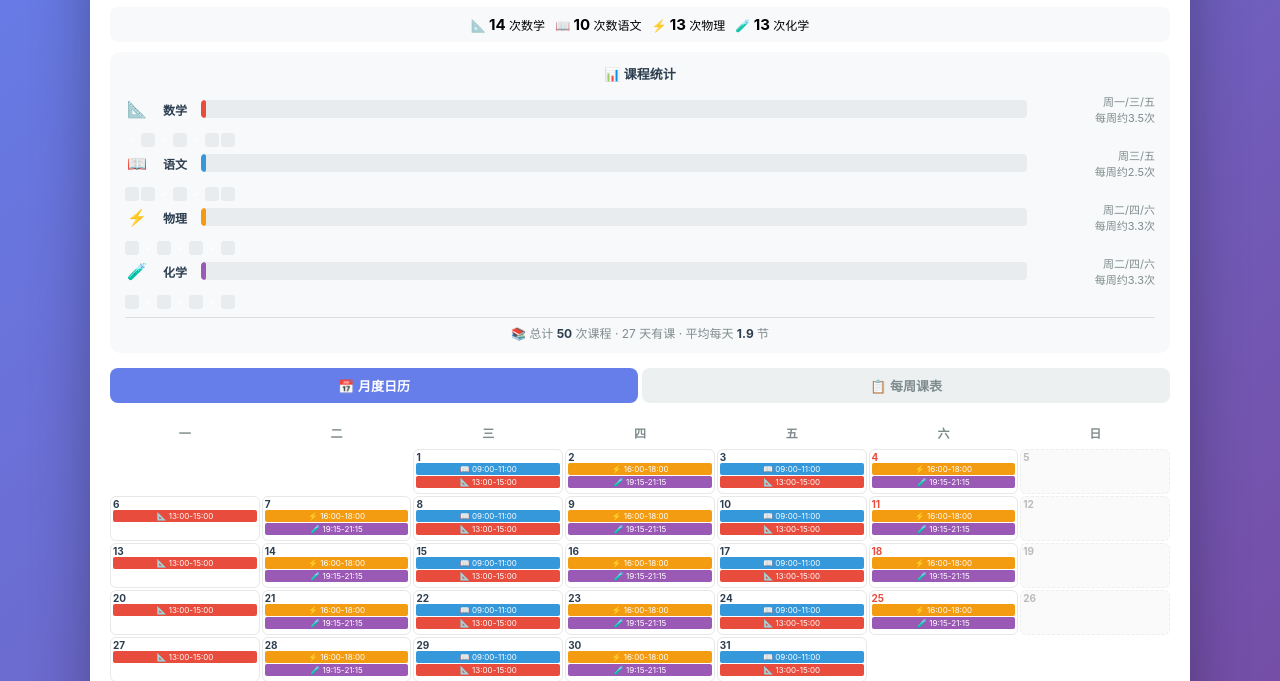
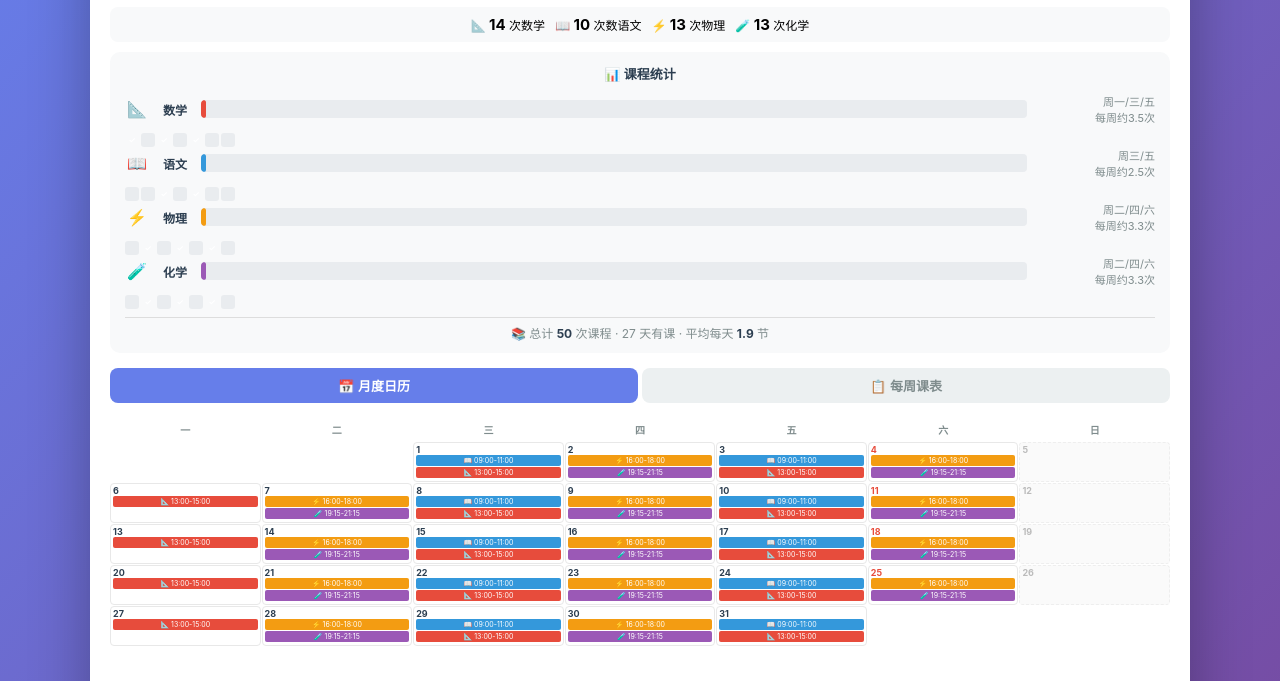
Before and after one commit to glenman/niniu-highschool-calendar, a plain HTML site: page index.html in a window 1280 px wide. Shown: the part 136-817 px from the top of the page. Drawn offline with Linux system fonts and the light colour scheme.

Commit message:
fix: 缩小日历格子间距和字号，竖屏7列完整显示

```diff
--- a/index.html
+++ b/index.html
@@ -87,28 +87,28 @@
         .cal-grid {
             display: grid;
             grid-template-columns: repeat(7, 1fr);
-            gap: 2px;
+            gap: 1px;
         }
         .cal-grid .col-header {
             text-align: center;
-            font-size: 12px;
+            font-size: 10px;
             font-weight: bold;
             color: #7f8c8d;
-            padding: 6px 0;
+            padding: 4px 0;
         }
         .cal-day {
-            min-height: 45px;
+            min-height: 40px;
             border: 1px solid #e8e8e8;
-            border-radius: 6px;
+            border-radius: 4px;
             padding: 2px;
             display: flex;
             flex-direction: column;
             gap: 1px;
         }
         .cal-day.empty { border: none; background: transparent; }
-        .cal-day.sun-empty { border: 1px dashed #eee; background: #fafafa; }
+        .cal-day.sun-empty { border: 1px dashed #eee; background: #fafafa; min-height: 40px; }
         .cal-day .day-label {
-            font-size: 10px;
+            font-size: 9px;
             font-weight: bold;
             color: #2c3e50;
             line-height: 1;
@@ -119,7 +119,7 @@
             display: flex;
             align-items: center;
             justify-content: center;
-            font-size: 8px;
+            font-size: 7px;
             color: white;
             border-radius: 2px;
             padding: 1px 2px;
@@ -127,7 +127,7 @@
             overflow: hidden;
             text-overflow: ellipsis;
             flex-shrink: 0;
-            min-height: 12px;
+            min-height: 10px;
         }
         .ev.math { background: #e74c3c; }
         .ev.chinese { background: #3498db; }
```
